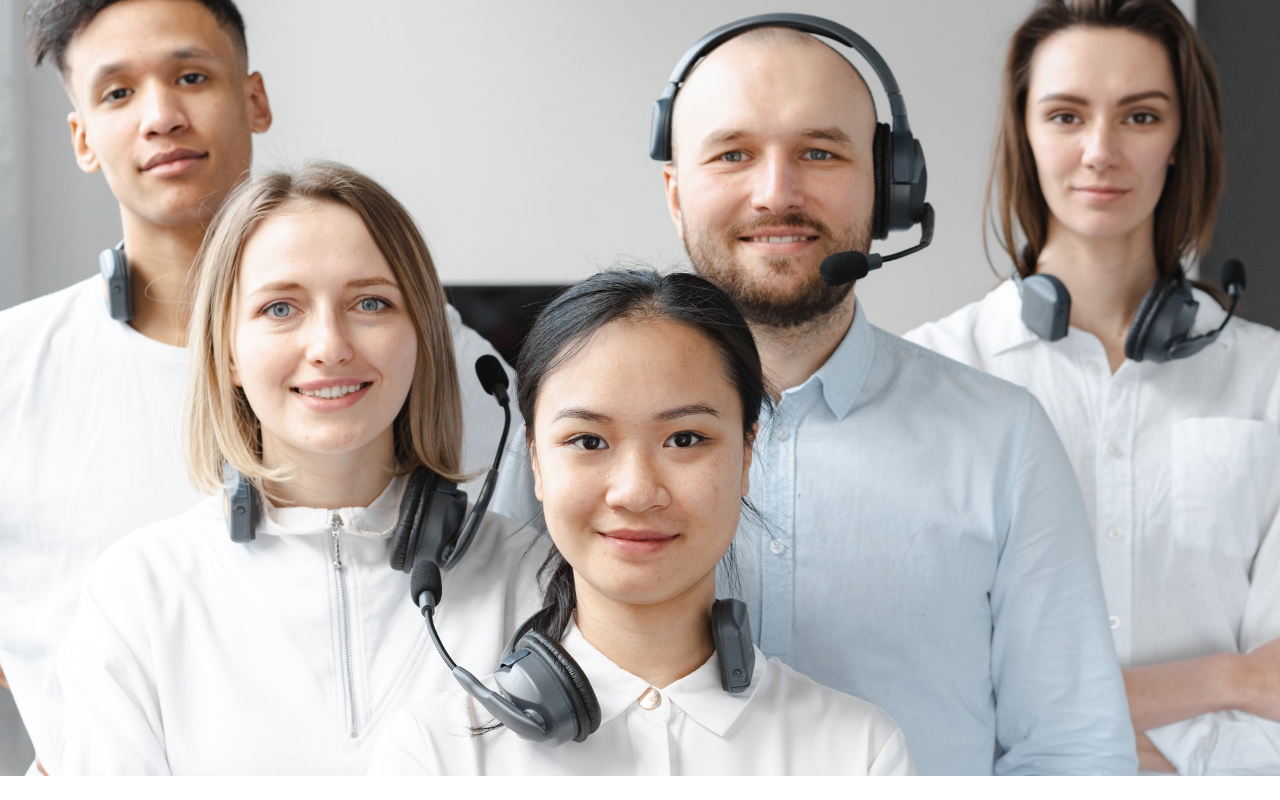
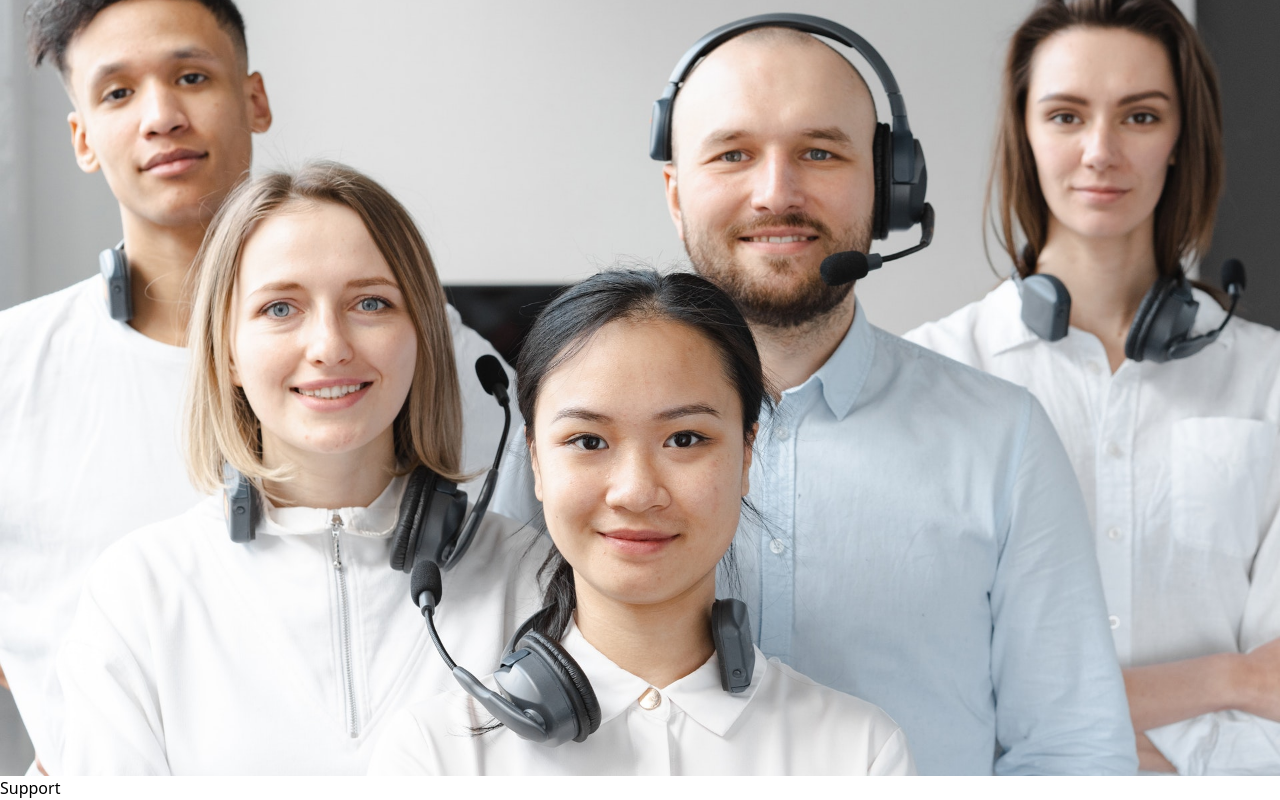
Before and after one commit to kwakyebrilliant/cloud-app-tailwind, a React (Create React App) app: page / in a window 1280 px wide. Shown: the part 1459-2259 px from the top of the page. Before the commit the page ends 2235 px from the top, so only its background shows below. Built offline with nearby package versions, Linux system fonts and the light colour scheme.

Commit message:
h2 added

```diff
--- a/src/components/Support.jsx
+++ b/src/components/Support.jsx
@@ -14,7 +14,9 @@ const Support = () => {
         </div>
 
         <div>
-
+            <div>
+                <h2>Support</h2>
+            </div>
         </div>
 
     </div>
```
